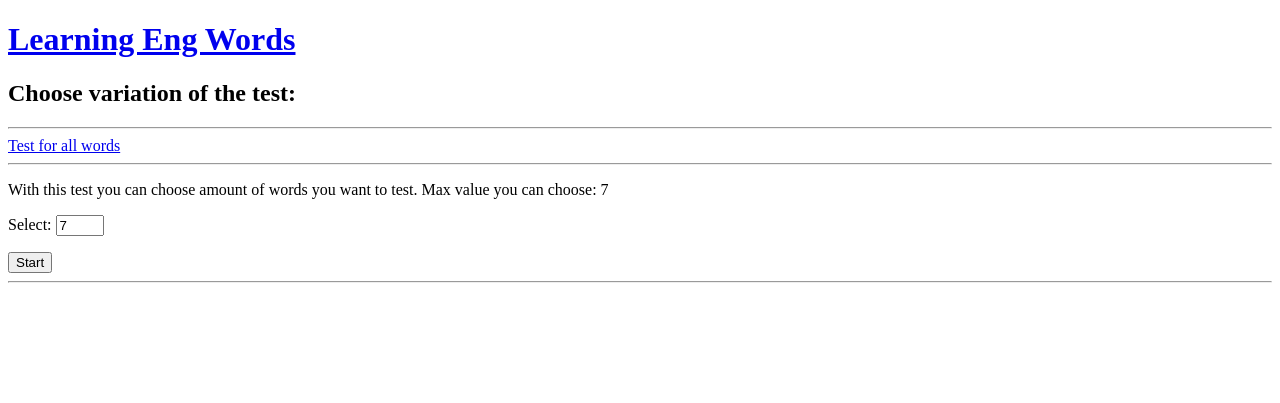
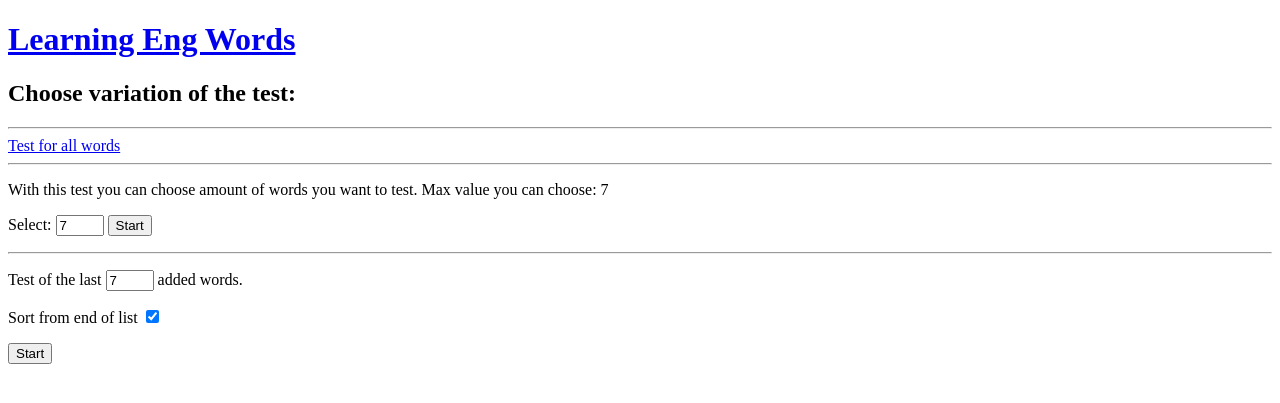
Before and after one commit to SasAlexx/Learning_Eng_Words, a Django app: page /choose-test/ in a window 1280 px wide. Shown: the top 403 px of the page. Run offline with Django 4.2, Linux system fonts and the light colour scheme; data comes from the database, SQL or seed files in the repository.

Commit message:
Commit #2

```diff
--- a/base/templates/base/choose_the_test.html
+++ b/base/templates/base/choose_the_test.html
@@ -11,10 +11,20 @@
 
         <p>With this test you can choose amount of words you want to test. Max value you can choose: {{ all_words }}</p>
         <p>Select: <input type="number" min=1 name="test" placeholder="max:{{ all_words }}"
-               max="{{ all_words }}"  value="{{ all_words }}"></p>
+               max="{{ all_words }}"  value="{{ all_words }}"> <input type="submit" value="Start"></p>
 
-        <input type="submit" value="Start">
+
     </form>
     <hr>
+    <form action="knowledge-test/{{ test.2 }}/" method="post">
+    {% csrf_token %}
+
+    <p>Test of the last
+    <input type="number" name="test" value="{{ all_words }}" max="{{ all_words }}" min=1> added words.
+    </p>
+    <p>Sort from end of list <input type="checkbox" name="check" value="on" checked></p>
+    <p><input type="submit" value="Start"></p>
+    </form>
+
 
 {% endblock %}
--- a/base/templates/base/mywords.html
+++ b/base/templates/base/mywords.html
@@ -6,10 +6,11 @@
 
 {% block content %}
     <h1><a href="/ ">Learning Eng Words</a> </h1>
-
+    <p>Here you can see all words you have added. Also, every word have own score point. Scores show how many times you
+    gave right answer in the test.</p>
     <ul>
         {% for x in mywords %}
-            <li><a href="details/{{ x.id }}"> {{ x.eng_word }}: {{ x.translate_word }}</a></li>
+            <li><a href="details/{{ x.id }}"> {{ x.eng_word }}: {{ x.translate_word }}</a> - Score: {{ x.score }}</li>
         {% endfor %}
     </ul>
     <a href="/create_word">Add a new word</a>
--- a/base/views.py
+++ b/base/views.py
@@ -71,11 +71,10 @@ def deleteWord(request, id):
     return render(request, 'base/delete.html', {'obj': word})
 
 def chooseTest(request):
-    test = ('asd', '2')
+    test = ('1', '2','3')
     all_words = len(Word.objects.all())
 
     context = {
-        # 'form': form
         'test': test,
         'all_words': all_words
     }
@@ -84,15 +83,29 @@ def chooseTest(request):
 def knowlegeTest(request, test):
     #test in arguments must be the same with <str:test> in url
     print(test) #Test which user has chosen.
+
     results = {}
     num = len(Word.objects.all()) #Amount of all words
-    if request.method == 'POST':
+    word_answer = {word['eng_word']: word['translate_word'] for word in Word.objects.all().values()}
+    answers = [word['translate_word'] for word in Word.objects.all().values()]
+    word_choices = [(word, sample([word_answer[word]] + list(filter(lambda x: x != word_answer[word],
+                    sample(answers, len(answers))))[:3], 4)) for word in word_answer]
+
+    print(type(word_choices))
+    if test == '1':
+        word_choices = sample(word_choices, num)
+    elif request.method == 'POST' and test == '2':
         num = int(request.POST['test'])
-    word_answer = {word['eng_word']: word['translate_word'] for word in Word.objects.all().values()}
-
-    answers = [word['translate_word'] for word in Word.objects.all().values()]
-    word_choices = sample([(word, sample([word_answer[word]] + list(filter(lambda x: x != word_answer[word],
-                    sample(answers, len(answers))))[:3], 4)) for word in word_answer],num)
+        word_choices = sample(word_choices, num)
+    elif request.method == 'POST' and test == '3':
+        if 'check' in request.POST:
+            num = -int(request.POST['test'])
+            word_choices = word_choices[:num-1:-1]
+            print(word_choices)
+        else:
+            num = int(request.POST['test'])
+            word_choices = word_choices[:num]
+    print(num)
 
     #we take eng_word and translate_word from db and fill the rest with random translate words
 
```
Also changed, not shown: base/DRAFT.py (+2 -10 lines), db.sqlite3.
